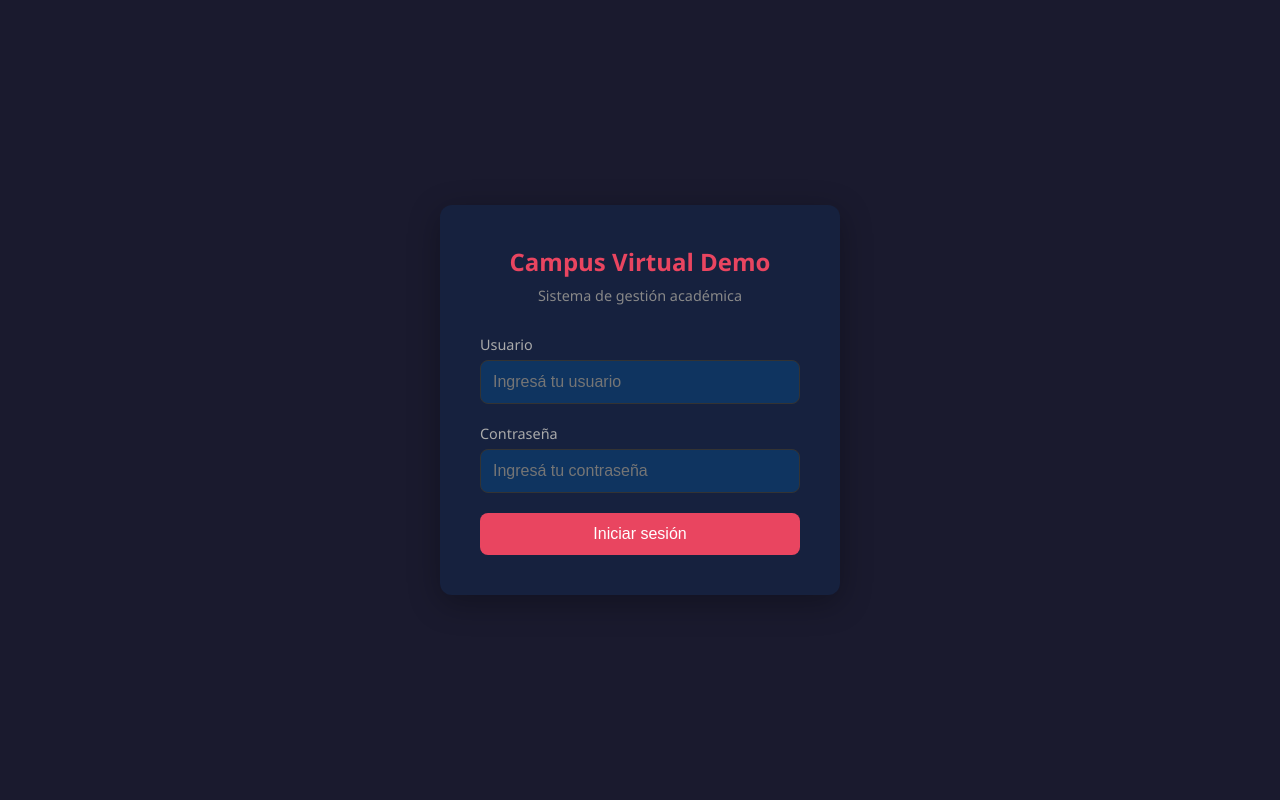
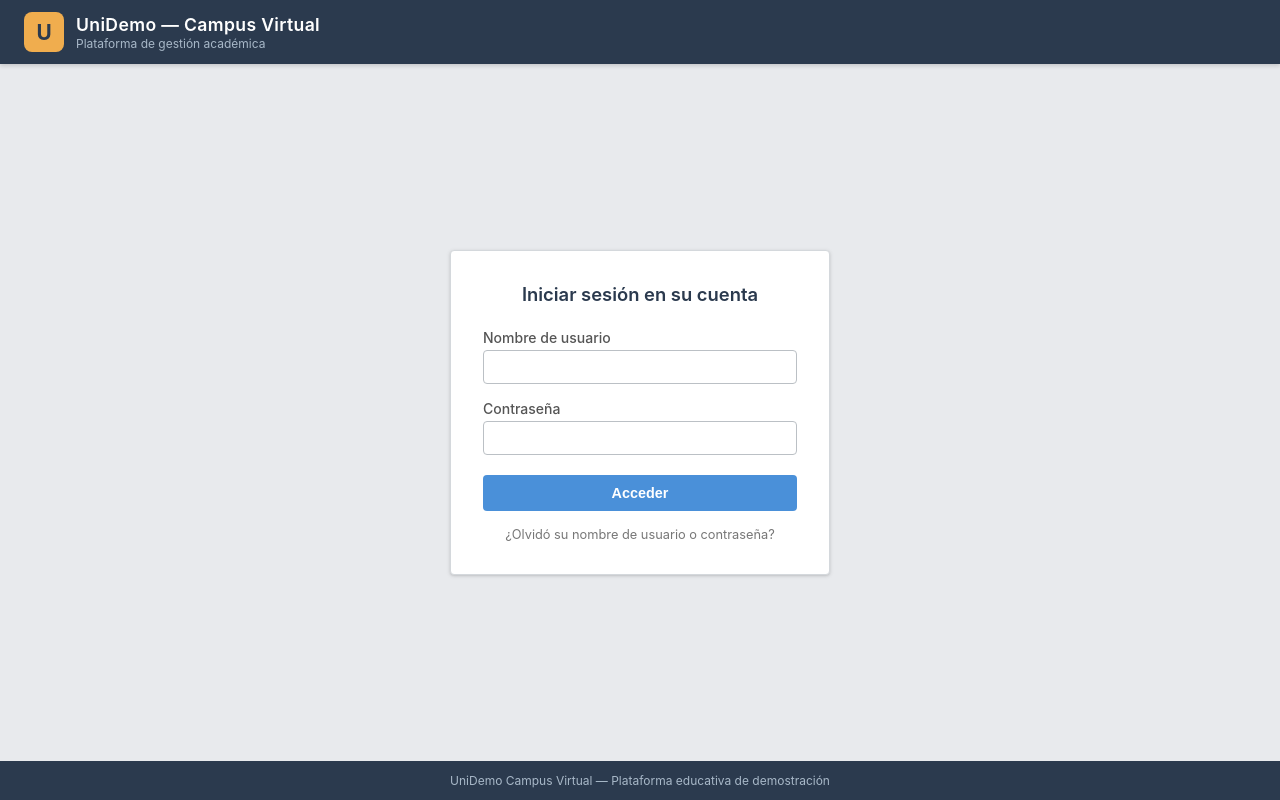
Before and after one commit to Just-Marto/ExpoCarrera2026, a Flask app: page /login in a window 1280 px wide. Run offline with Flask 3, Linux system fonts and the light colour scheme.

Commit message:
Restyling login a estética campus virtual tipo Moodle
- Header con logo ficticio "UniDemo — Campus Virtual"
- Caja de login centrada con sombra sutil, fondo blanco
- Campos "Nombre de usuario" y "Contraseña", botón "Acceder"
- Paleta azul/gris sobria, tipografía limpia
- Dashboard con avatar circular y card de bienvenida
- Footer con nombre de plataforma
- Solo cambios visuales: lógica SQL injection intacta

Co-Authored-By: Claude Opus 4.6 <noreply@anthropic.com>

```diff
--- a/login_vulnerable/templates/login.html
+++ b/login_vulnerable/templates/login.html
@@ -3,13 +3,21 @@
 <head>
     <meta charset="UTF-8">
     <meta name="viewport" content="width=device-width, initial-scale=1.0">
-    <title>Campus Virtual Demo — Login</title>
+    <title>UniDemo — Campus Virtual</title>
     <link rel="stylesheet" href="{{ url_for('static', filename='css/login.css') }}">
 </head>
 <body>
+    <header class="site-header">
+        <div class="site-logo">U</div>
+        <div>
+            <h1>UniDemo — Campus Virtual</h1>
+            <div class="site-subtitle">Plataforma de gestión académica</div>
+        </div>
+    </header>
+
+    <div class="main-content">
         <div class="login-container">
-        <h1>Campus Virtual Demo</h1>
-        <p class="subtitle">Sistema de gestión académica</p>
+            <div class="login-title">Iniciar sesión en su cuenta</div>
 
             {% if error %}
             <div class="error-msg">{{ error }}</div>
@@ -17,15 +25,24 @@
 
             <form method="POST" action="{{ url_for('login.login_submit') }}">
                 <div class="form-group">
-                <label for="username">Usuario</label>
-                <input type="text" id="username" name="username" placeholder="Ingresá tu usuario" required>
+                    <label for="username">Nombre de usuario</label>
+                    <input type="text" id="username" name="username" required>
                 </div>
                 <div class="form-group">
                     <label for="password">Contraseña</label>
-                <input type="password" id="password" name="password" placeholder="Ingresá tu contraseña" required>
+                    <input type="password" id="password" name="password" required>
                 </div>
-            <button type="submit" class="btn">Iniciar sesión</button>
+                <button type="submit" class="btn">Acceder</button>
             </form>
+
+            <div class="login-help">
+                ¿Olvidó su nombre de usuario o contraseña?
             </div>
+        </div>
+    </div>
+
+    <footer class="site-footer">
+        UniDemo Campus Virtual — Plataforma educativa de demostración
+    </footer>
 </body>
 </html>
--- a/static/css/login.css
+++ b/static/css/login.css
@@ -5,123 +5,216 @@
 }
 
 body {
-    font-family: 'Segoe UI', Tahoma, Geneva, Verdana, sans-serif;
-    background: #1a1a2e;
-    color: #eee;
+    font-family: -apple-system, BlinkMacSystemFont, 'Segoe UI', Roboto, 'Helvetica Neue', Arial, sans-serif;
+    background: #e8eaed;
+    color: #333;
     min-height: 100vh;
+    display: flex;
+    flex-direction: column;
+}
+
+/* ── Header estilo Moodle ── */
+.site-header {
+    background: #2b3a4e;
+    color: white;
+    padding: 12px 24px;
+    display: flex;
+    align-items: center;
+    gap: 12px;
+    box-shadow: 0 2px 4px rgba(0,0,0,0.15);
+}
+
+.site-logo {
+    width: 40px;
+    height: 40px;
+    background: #f0ad4e;
+    border-radius: 8px;
+    display: flex;
+    align-items: center;
+    justify-content: center;
+    font-size: 1.3rem;
+    font-weight: 700;
+    color: #2b3a4e;
+    flex-shrink: 0;
+}
+
+.site-header h1 {
+    font-size: 1.1rem;
+    font-weight: 600;
+    letter-spacing: 0.02em;
+}
+
+.site-header .site-subtitle {
+    font-size: 0.75rem;
+    color: #a8b8c8;
+    margin-top: 1px;
+}
+
+/* ── Contenido principal ── */
+.main-content {
+    flex: 1;
     display: flex;
     justify-content: center;
     align-items: center;
+    padding: 40px 20px;
 }
 
+/* ── Caja de login ── */
 .login-container {
-    background: #16213e;
-    border-radius: 12px;
-    padding: 40px;
+    background: white;
+    border-radius: 4px;
+    padding: 32px;
     width: 100%;
-    max-width: 400px;
-    box-shadow: 0 8px 32px rgba(0, 0, 0, 0.3);
+    max-width: 380px;
+    box-shadow: 0 1px 4px rgba(0,0,0,0.12), 0 1px 2px rgba(0,0,0,0.08);
+    border: 1px solid #d4d8dc;
 }
 
-.login-container h1 {
+.login-container .login-title {
     text-align: center;
-    margin-bottom: 8px;
-    color: #e94560;
-    font-size: 1.5rem;
-}
-
-.login-container .subtitle {
-    text-align: center;
-    color: #888;
-    margin-bottom: 30px;
-    font-size: 0.9rem;
+    margin-bottom: 24px;
+    color: #2b3a4e;
+    font-size: 1.15rem;
+    font-weight: 600;
 }
 
 .form-group {
-    margin-bottom: 20px;
+    margin-bottom: 16px;
 }
 
 .form-group label {
     display: block;
-    margin-bottom: 6px;
-    font-size: 0.9rem;
-    color: #aaa;
+    margin-bottom: 4px;
+    font-size: 0.875rem;
+    font-weight: 500;
+    color: #555;
 }
 
 .form-group input {
     width: 100%;
-    padding: 12px;
-    border: 1px solid #333;
-    border-radius: 8px;
-    background: #0f3460;
-    color: #eee;
-    font-size: 1rem;
+    padding: 8px 12px;
+    border: 1px solid #bbc0c5;
+    border-radius: 4px;
+    background: #fff;
+    color: #333;
+    font-size: 0.9rem;
     outline: none;
-    transition: border-color 0.2s;
+    transition: border-color 0.15s, box-shadow 0.15s;
 }
 
 .form-group input:focus {
-    border-color: #e94560;
+    border-color: #4a90d9;
+    box-shadow: 0 0 0 2px rgba(74, 144, 217, 0.2);
 }
 
 .btn {
     width: 100%;
-    padding: 12px;
-    background: #e94560;
+    padding: 10px;
+    background: #4a90d9;
     color: white;
     border: none;
-    border-radius: 8px;
-    font-size: 1rem;
+    border-radius: 4px;
+    font-size: 0.9rem;
+    font-weight: 600;
     cursor: pointer;
-    transition: background 0.2s;
+    transition: background 0.15s;
+    margin-top: 4px;
 }
 
 .btn:hover {
-    background: #c73650;
+    background: #3a7bc8;
+}
+
+.login-help {
+    text-align: center;
+    margin-top: 16px;
+    font-size: 0.8rem;
+    color: #777;
+}
+
+.login-help a {
+    color: #4a90d9;
+    text-decoration: none;
 }
 
 .error-msg {
-    background: #ff4444;
-    color: white;
-    padding: 10px;
-    border-radius: 8px;
-    margin-bottom: 20px;
+    background: #fce4e4;
+    color: #c33;
+    padding: 10px 14px;
+    border-radius: 4px;
+    margin-bottom: 16px;
     text-align: center;
-    font-size: 0.9rem;
+    font-size: 0.85rem;
+    border: 1px solid #f5c6c6;
 }
 
-/* Dashboard */
+/* ── Dashboard ── */
 .dashboard {
     text-align: center;
-    background: #16213e;
-    border-radius: 12px;
+    background: white;
+    border-radius: 4px;
     padding: 40px;
     max-width: 500px;
-    box-shadow: 0 8px 32px rgba(0, 0, 0, 0.3);
+    box-shadow: 0 1px 4px rgba(0,0,0,0.12), 0 1px 2px rgba(0,0,0,0.08);
+    border: 1px solid #d4d8dc;
 }
 
 .dashboard h1 {
-    color: #4ecca3;
-    margin-bottom: 16px;
+    color: #2b3a4e;
+    margin-bottom: 8px;
+    font-size: 1.3rem;
 }
 
 .dashboard p {
-    color: #ccc;
-    margin-bottom: 20px;
+    color: #666;
+    margin-bottom: 24px;
+    font-size: 0.95rem;
+}
+
+.dashboard .user-info {
+    background: #f0f4f8;
+    border-radius: 4px;
+    padding: 16px;
+    margin-bottom: 24px;
+    border: 1px solid #d4d8dc;
+}
+
+.dashboard .user-info .user-avatar {
+    width: 56px;
+    height: 56px;
+    background: #4a90d9;
+    border-radius: 50%;
+    display: inline-flex;
+    align-items: center;
+    justify-content: center;
+    font-size: 1.5rem;
+    color: white;
+    font-weight: 700;
+    margin-bottom: 8px;
 }
 
 .btn-secondary {
     display: inline-block;
-    padding: 10px 24px;
-    background: #0f3460;
-    color: #eee;
-    border: 1px solid #333;
-    border-radius: 8px;
+    padding: 8px 20px;
+    background: #6c757d;
+    color: white;
+    border: none;
+    border-radius: 4px;
     text-decoration: none;
-    font-size: 0.9rem;
-    transition: background 0.2s;
+    font-size: 0.85rem;
+    font-weight: 500;
+    transition: background 0.15s;
 }
 
 .btn-secondary:hover {
-    background: #1a4a7a;
+    background: #5a6268;
 }
+
+/* ── Footer ── */
+.site-footer {
+    background: #2b3a4e;
+    color: #a8b8c8;
+    text-align: center;
+    padding: 12px;
+    font-size: 0.75rem;
+}
```
Also changed, not shown: login_vulnerable/templates/dashboard.html (+23 -5 lines). Lines whose indentation alone changed are shown as unchanged.
